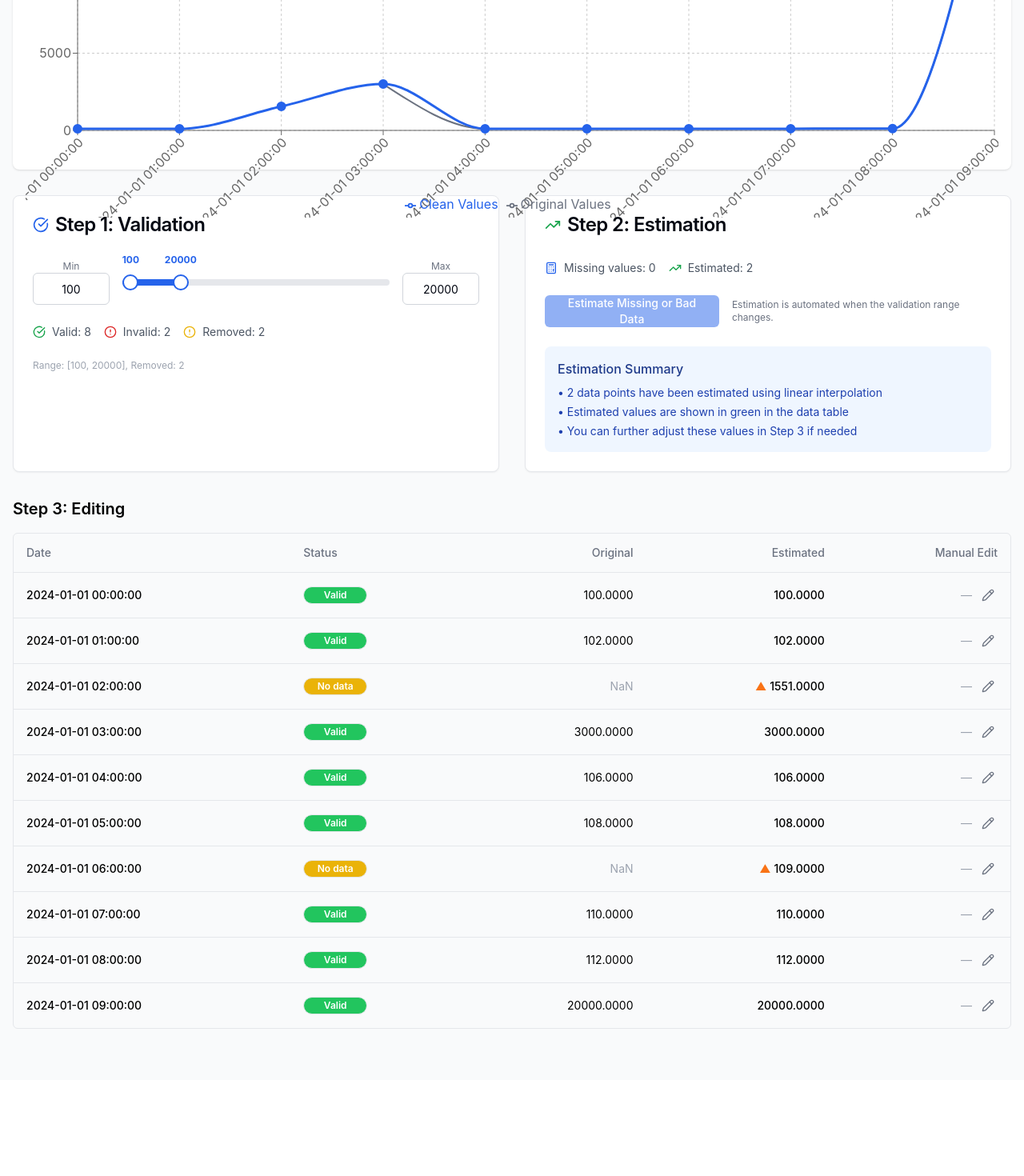
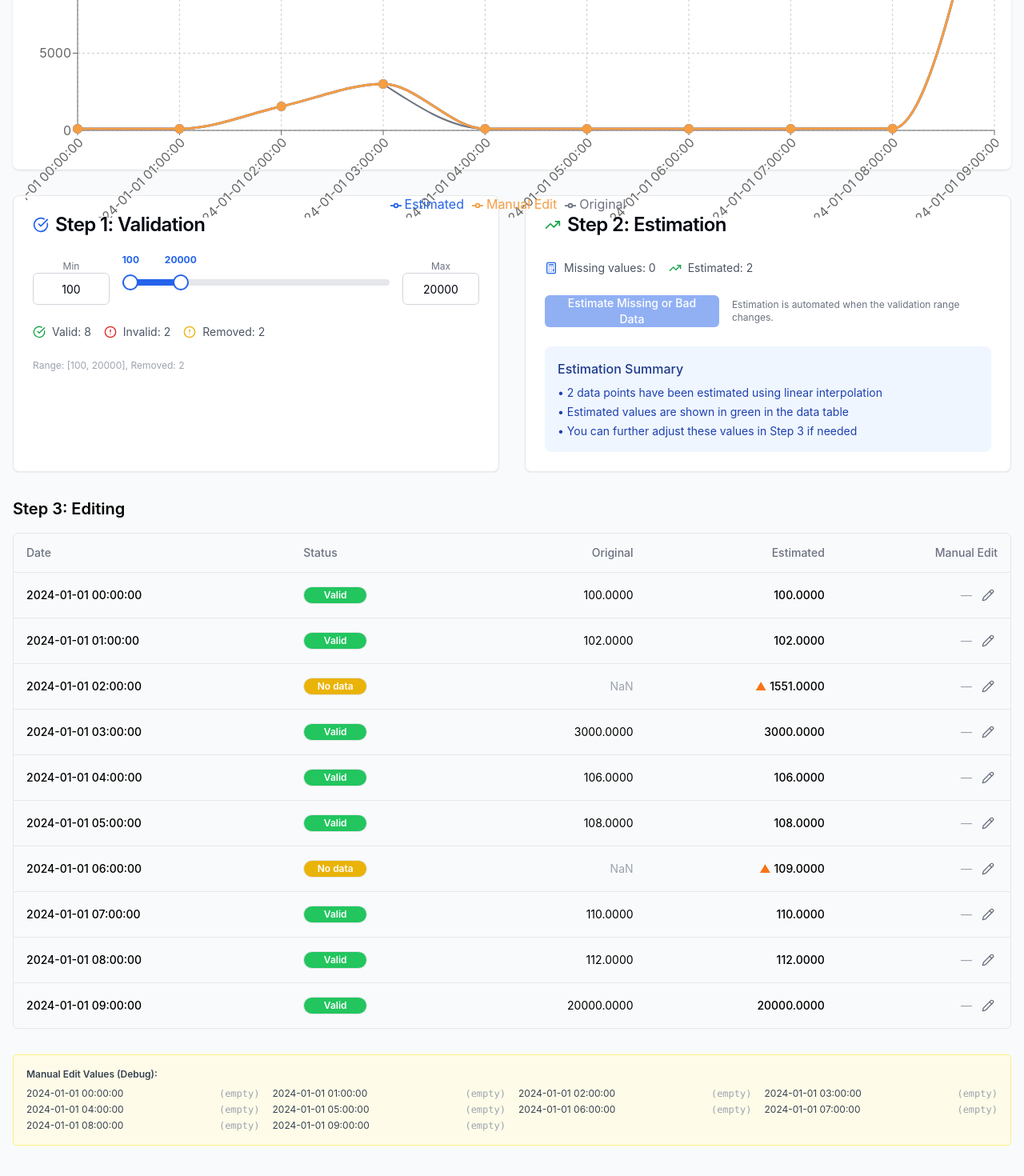
Before and after one commit to desmundyeng/vee, a React (Create React App) app: page / in a window 1280 px wide. Shown: the part 536-2006 px from the top of the page at 80% size. Before the commit the page ends 1886 px from the top, so only its background shows below. Built offline with nearby package versions, Linux system fonts and the light colour scheme.

Commit message:
Add manual edit values display and update chart data handling

```diff
--- a/src/App.js
+++ b/src/App.js
@@ -132,6 +132,19 @@ function App() {
             validationRange={validationRange}
           />
 
+          {/* Debug: Print Manual Edit values above the chart */}
+          <div className="bg-yellow-50 border border-yellow-200 rounded p-4 mb-4 text-xs text-gray-700">
+            <div className="font-semibold mb-2">Manual Edit Values (Debug):</div>
+            <ul className="grid grid-cols-2 md:grid-cols-4 gap-x-4 gap-y-1">
+              {data.map(row => (
+                <li key={row.ds} className="flex justify-between">
+                  <span>{row.ds}</span>
+                  <span className="font-mono">{row.setValue || <span className="text-gray-400">(empty)</span>}</span>
+                </li>
+              ))}
+            </ul>
+          </div>
+
           {/* Main Content - Horizontal Layout */}
           <div className="w-full grid grid-cols-1 lg:grid-cols-2 gap-8">
             {/* Left Column - Steps */}
--- a/src/components/DataCharts.jsx
+++ b/src/components/DataCharts.jsx
@@ -16,8 +16,10 @@ const DataCharts = ({ data }) => {
     date: row.ds,
     original: row.y,
     clean: row.y_clean,
-    isValid: row.is_valid,
-    status: row.is_valid ? 'Valid' : 'Invalid'
+    setValue: (row.setValue !== '' && row.setValue !== null && row.setValue !== undefined && !isNaN(Number(row.setValue)))
+      ? Number(row.setValue)
+      : (row.y_clean !== null && row.y_clean !== undefined && !isNaN(Number(row.y_clean)) ? Number(row.y_clean) : null),
+    status: row.status ? 'Valid' : 'Invalid'
   }));
 
   const CustomTooltip = ({ active, payload, label }) => {
@@ -56,7 +58,7 @@ const DataCharts = ({ data }) => {
           stroke="#6b7280"
           strokeWidth={2}
           dot={{ fill: '#6b7280', strokeWidth: 2, r: 4 }}
-          name="Original Values"
+          name="Original"
         />
         <Line
           type="monotone"
@@ -64,7 +66,15 @@ const DataCharts = ({ data }) => {
           stroke="#2563eb"
           strokeWidth={3}
           dot={{ fill: '#2563eb', strokeWidth: 2, r: 5 }}
-          name="Clean Values"
+          name="Estimated"
+        />
+        <Line
+          type="monotone"
+          dataKey="setValue"
+          stroke="#f59e42"
+          strokeWidth={3}
+          dot={{ fill: '#f59e42', strokeWidth: 2, r: 5 }}
+          name="Manual Edit"
         />
       </LineChart>
     </ResponsiveContainer>
```
